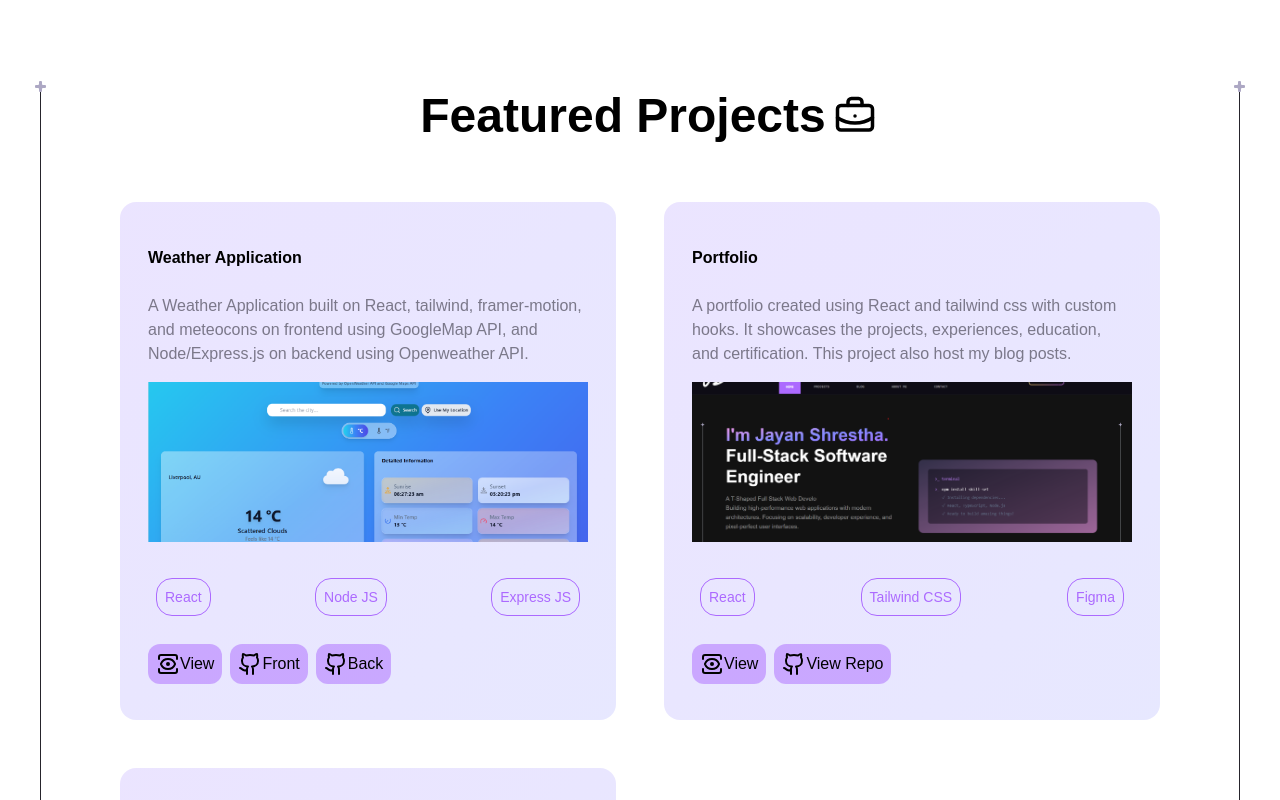
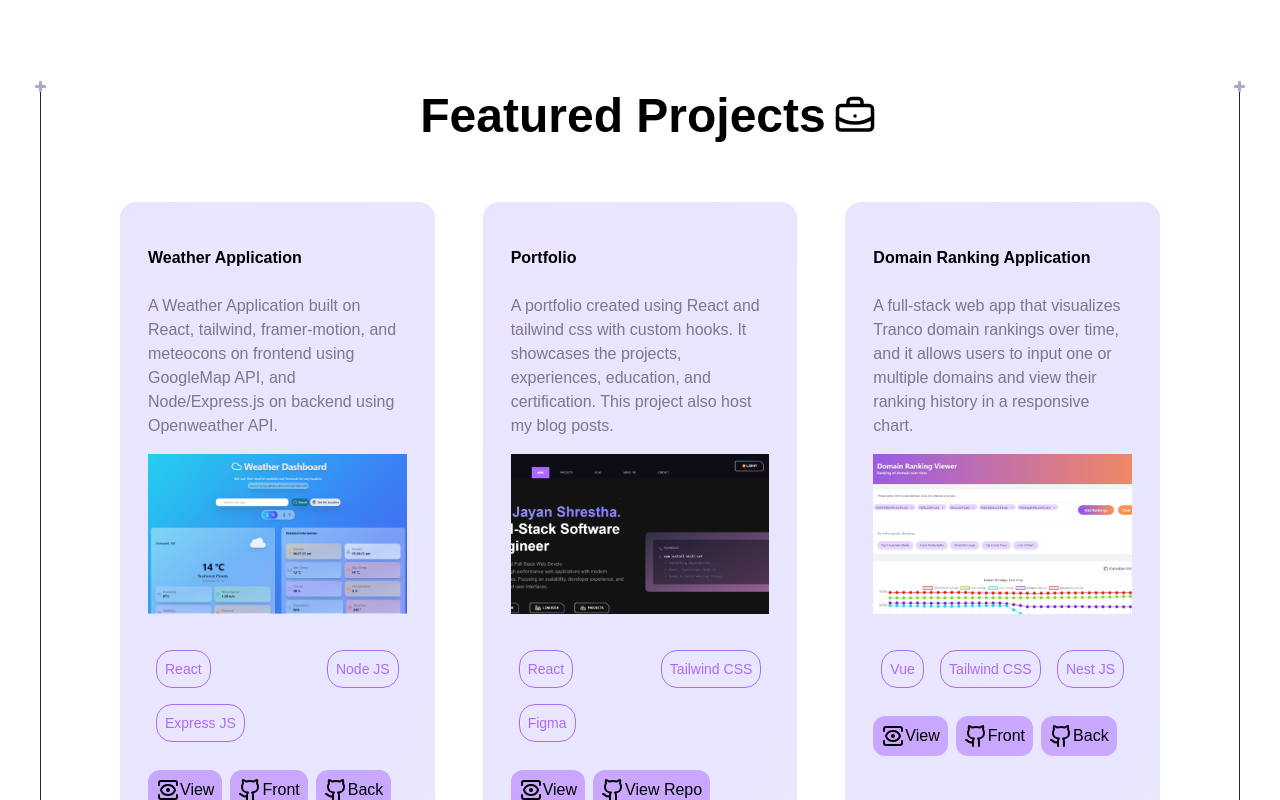
Before and after one commit to JayanShrestha/my-portfolio-react, a React (Vite) app: page / in a window 1280 px wide. Shown: the part 2000-2800 px from the top of the page. Built offline with nearby package versions, Linux system fonts and the light colour scheme; the HTML template or start-up script is replaced by a standard one.

Commit message:
3 grid project section

```diff
--- a/src/components/Projects.jsx
+++ b/src/components/Projects.jsx
@@ -34,7 +34,7 @@ const Projects = () => {
           </span>
         </div>
 
-        <div className="relative grid md:grid-cols-2 max-w-6xl">
+        <div className="relative grid lg:grid-cols-3 max-w-6xl">
           {reveresedProjects.map((item, index) => {
             return (
               <Card id={index} key={index}>
@@ -44,8 +44,8 @@ const Projects = () => {
 
                   <img
                     src={item.image}
-                    className="border-none rounded-2xl py-4 h-62 lg:h-48 w-full object-cover"
-                    alt="DomainRankApp Image"
+                    className="border-none rounded-2xl py-4 h-62 lg:h-48 w-full lg:w-72 object-cover"
+                    alt="Project Image"
                   />
                 </p>
                 <div className="flex flex-wrap justify-between py-3">
```
